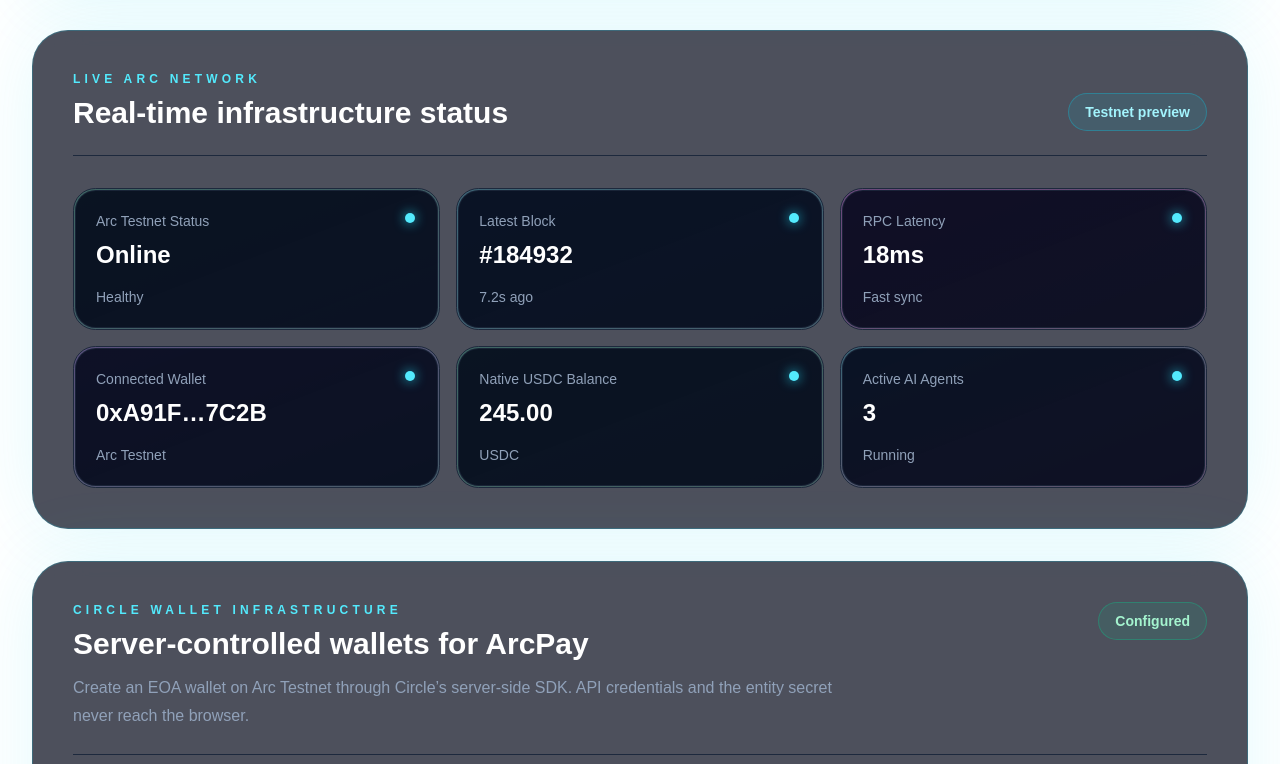
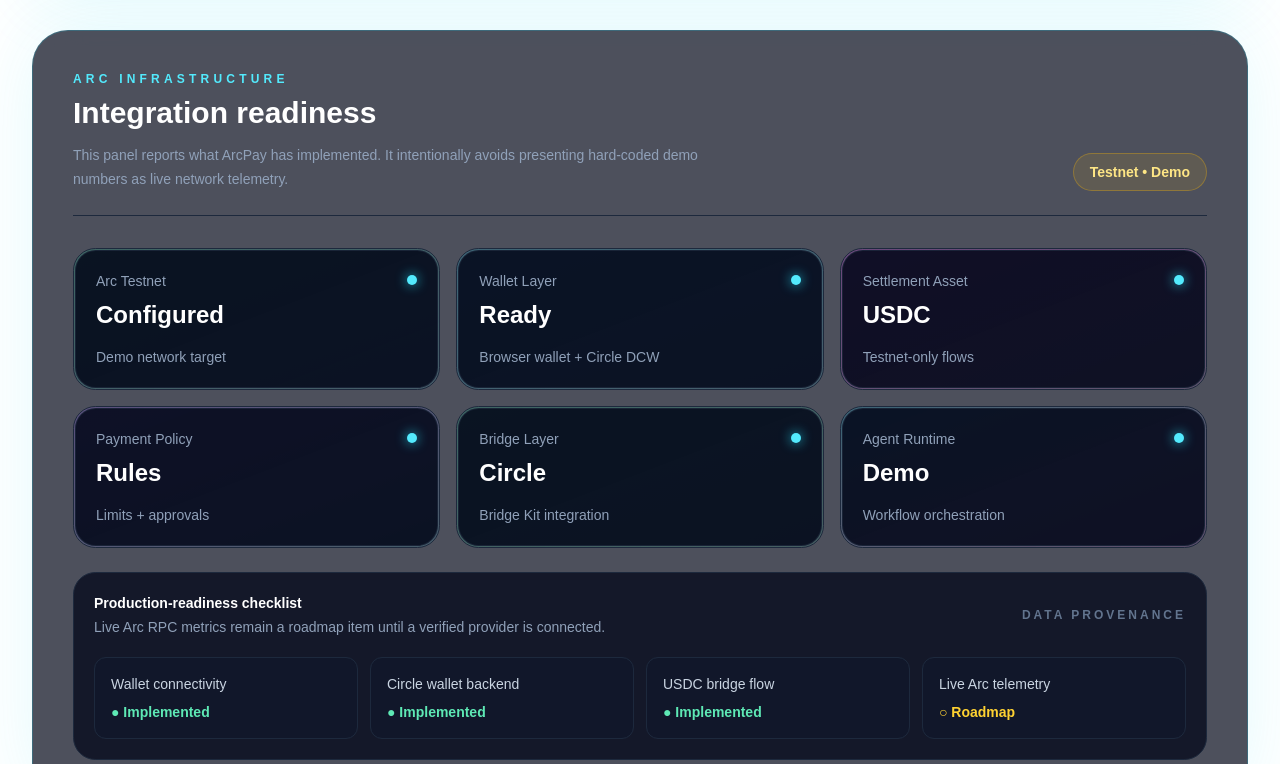
Before and after one commit to kejan2514/arcplay, a Next.js app: page / in a window 1280 px wide. Shown: the part 2016-2780 px from the top of the page. Built offline with nearby package versions, Linux system fonts and the light colour scheme; no server answers.

Commit message:
feat: make Arc network panel transparent and production-ready

```diff
--- a/src/components/live-arc-network.tsx
+++ b/src/components/live-arc-network.tsx
@@ -1,10 +1,17 @@
 const networkCards = [
-  { title: "Arc Testnet Status", value: "Online", detail: "Healthy", accent: "from-emerald-500/20 to-cyan-500/10" },
-  { title: "Latest Block", value: "#184932", detail: "7.2s ago", accent: "from-cyan-500/20 to-cyan-400/10" },
-  { title: "RPC Latency", value: "18ms", detail: "Fast sync", accent: "from-fuchsia-500/20 to-fuchsia-400/10" },
-  { title: "Connected Wallet", value: "0xA91F…7C2B", detail: "Arc Testnet", accent: "from-violet-500/20 to-cyan-500/10" },
-  { title: "Native USDC Balance", value: "245.00", detail: "USDC", accent: "from-emerald-500/20 to-emerald-400/10" },
-  { title: "Active AI Agents", value: "3", detail: "Running", accent: "from-cyan-500/20 to-fuchsia-500/10" },
+  { title: "Arc Testnet", value: "Configured", detail: "Demo network target", accent: "from-emerald-500/20 to-cyan-500/10" },
+  { title: "Wallet Layer", value: "Ready", detail: "Browser wallet + Circle DCW", accent: "from-cyan-500/20 to-cyan-400/10" },
+  { title: "Settlement Asset", value: "USDC", detail: "Testnet-only flows", accent: "from-fuchsia-500/20 to-fuchsia-400/10" },
+  { title: "Payment Policy", value: "Rules", detail: "Limits + approvals", accent: "from-violet-500/20 to-cyan-500/10" },
+  { title: "Bridge Layer", value: "Circle", detail: "Bridge Kit integration", accent: "from-emerald-500/20 to-emerald-400/10" },
+  { title: "Agent Runtime", value: "Demo", detail: "Workflow orchestration", accent: "from-cyan-500/20 to-fuchsia-500/10" },
+];
+
+const readiness = [
+  { label: "Wallet connectivity", state: "Implemented" },
+  { label: "Circle wallet backend", state: "Implemented" },
+  { label: "USDC bridge flow", state: "Implemented" },
+  { label: "Live Arc telemetry", state: "Roadmap" },
 ];
 
 export default function LiveArcNetwork() {
@@ -12,19 +19,57 @@
     <section className="mx-auto mb-8 max-w-7xl">
       <div className="rounded-[2.25rem] border border-cyan-400/20 bg-slate-950/70 p-6 shadow-[0_0_80px_rgba(34,211,238,0.12)] backdrop-blur-xl sm:p-8 lg:p-10">
         <div className="flex flex-col gap-4 border-b border-slate-800 pb-6 sm:flex-row sm:items-end sm:justify-between">
-          <div><p className="text-xs font-semibold uppercase tracking-[0.35em] text-cyan-300">Live Arc Network</p><h2 className="mt-2 text-3xl font-bold text-white">Real-time infrastructure status</h2></div>
-          <span className="inline-flex items-center justify-center rounded-full border border-cyan-400/30 bg-cyan-400/10 px-4 py-2 text-sm font-semibold text-cyan-200">Testnet preview</span>
+          <div>
+            <p className="text-xs font-semibold uppercase tracking-[0.35em] text-cyan-300">Arc Infrastructure</p>
+            <h2 className="mt-2 text-3xl font-bold text-white">Integration readiness</h2>
+            <p className="mt-3 max-w-2xl text-sm leading-6 text-slate-400">
+              This panel reports what ArcPay has implemented. It intentionally avoids presenting hard-coded demo numbers as live network telemetry.
+            </p>
+          </div>
+          <span className="inline-flex items-center justify-center rounded-full border border-amber-400/30 bg-amber-400/10 px-4 py-2 text-sm font-semibold text-amber-200">
+            Testnet • Demo
+          </span>
         </div>
+
         <div className="mt-8 grid gap-4 md:grid-cols-2 xl:grid-cols-3">
           {networkCards.map((card) => (
             <div key={card.title} className={`rounded-[1.4rem] border border-slate-800 bg-gradient-to-br ${card.accent} p-[1px]`}>
               <div className="rounded-[1.3rem] border border-slate-800/80 bg-slate-950/85 p-5">
-                <div className="flex items-start justify-between gap-3"><div><p className="text-sm font-medium text-slate-400">{card.title}</p><p className="mt-2 text-2xl font-semibold text-white">{card.value}</p></div><div className="relative flex h-3.5 w-3.5 items-center justify-center"><span className="absolute h-3.5 w-3.5 animate-ping rounded-full bg-cyan-400/70" /><span className="relative h-2.5 w-2.5 rounded-full bg-cyan-300 shadow-[0_0_12px_rgba(34,211,238,0.9)]" /></div></div>
+                <div className="flex items-start justify-between gap-3">
+                  <div>
+                    <p className="text-sm font-medium text-slate-400">{card.title}</p>
+                    <p className="mt-2 text-2xl font-semibold text-white">{card.value}</p>
+                  </div>
+                  <span className="mt-1 h-2.5 w-2.5 rounded-full bg-cyan-300 shadow-[0_0_12px_rgba(34,211,238,0.9)]" />
+                </div>
                 <p className="mt-4 text-sm text-slate-400">{card.detail}</p>
               </div>
             </div>
           ))}
         </div>
+
+        <div className="mt-6 rounded-[1.4rem] border border-slate-800 bg-slate-950/75 p-5">
+          <div className="flex flex-col gap-2 sm:flex-row sm:items-center sm:justify-between">
+            <div>
+              <p className="text-sm font-semibold text-white">Production-readiness checklist</p>
+              <p className="mt-1 text-sm text-slate-400">Live Arc RPC metrics remain a roadmap item until a verified provider is connected.</p>
+            </div>
+            <span className="text-xs font-semibold uppercase tracking-[0.25em] text-slate-500">Data provenance</span>
+          </div>
+          <div className="mt-5 grid gap-3 sm:grid-cols-2 lg:grid-cols-4">
+            {readiness.map((item) => {
+              const implemented = item.state === "Implemented";
+              return (
+                <div key={item.label} className="rounded-xl border border-slate-800 bg-slate-900/60 p-4">
+                  <p className="text-sm text-slate-300">{item.label}</p>
+                  <p className={`mt-2 text-sm font-semibold ${implemented ? "text-emerald-300" : "text-amber-300"}`}>
+                    {implemented ? "● " : "○ "}{item.state}
+                  </p>
+                </div>
+              );
+            })}
+          </div>
+        </div>
       </div>
     </section>
   );
```
